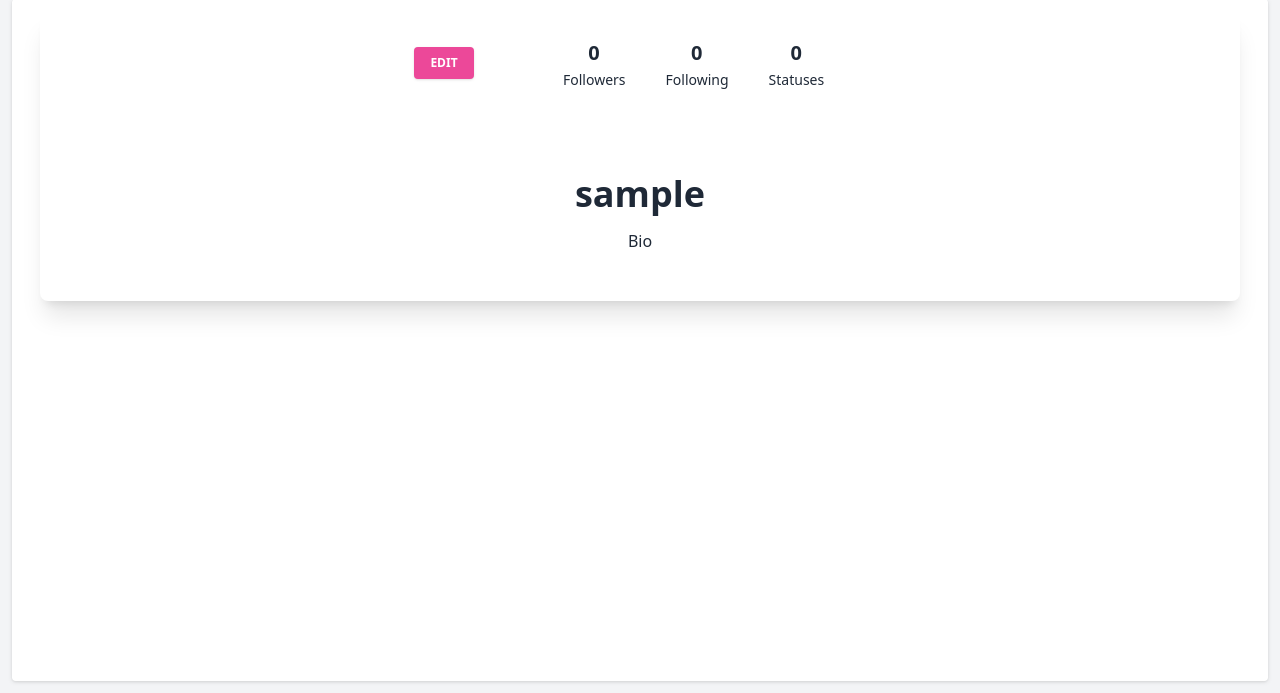
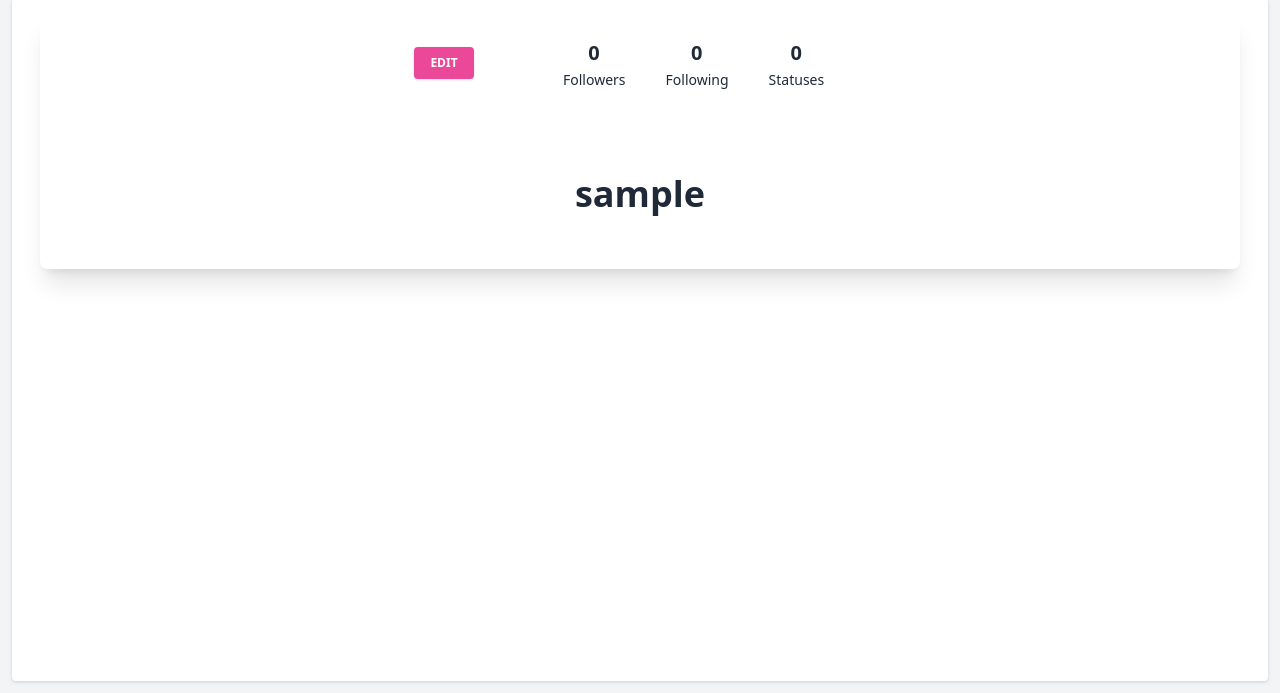
Before and after one commit to TheDeafOne/Colorful, a Flask app: page /profile/ in a window 1280 px wide. Shown: the part 107-800 px from the top of the page. Run offline with Flask 3, Linux system fonts and the light colour scheme; the visitor is signed in with stand-in values (Sample User, id 1); data that the repository does not hold is empty; parts of the project's set-up code (start-up, migrations or seed data) failed here and were passed over; some libraries are stand-ins or nearby versions.

Commit message:
remove bio section on user profile

```diff
--- a/colorful/templates/app/profile.html
+++ b/colorful/templates/app/profile.html
@@ -71,9 +71,6 @@ Profile
                     <h3 class="text-4xl font-semibold leading-normal mb-2 mb-2">
                         {{other_user.username}}
                     </h3>
-                    <div class="mb-2">
-                        Bio
-                    </div>
                 </div>
             </div>
         </div>
```
